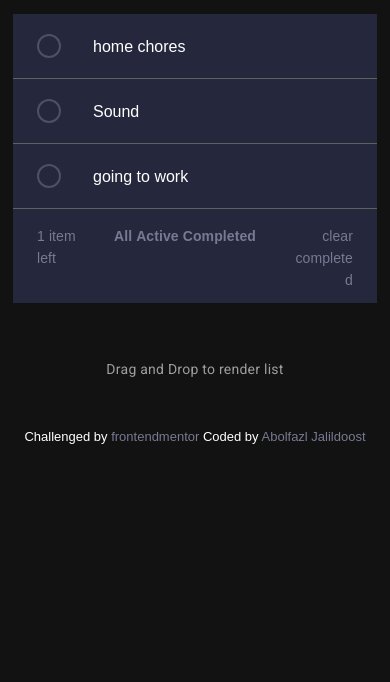
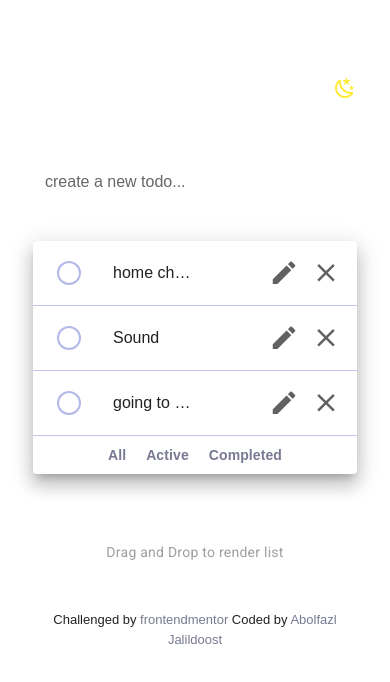
Before and after one commit to Abolfazl-JD/main-todolist, a Vue app: page / in a window 390 px wide. Shown: the top 682 px of the page. Built offline with nearby package versions, Linux system fonts and the light colour scheme; a web font is replaced by a local one.

Commit message:
make todolist responsive

```diff
--- a/src/App.vue
+++ b/src/App.vue
@@ -1,45 +1,76 @@
 <template>
   <v-app>
     <v-main>
+      <div class="header d-none d-sm-block">
         <v-img
-        :src="require('./assets/images/bg-desktop-dark.jpg')"
+          v-if="$vuetify.theme.dark"
+          src="./assets/images/bg-desktop-light.jpg"
           width="100%"
+          class="header-pic"
         ></v-img>
+        <v-img
+          v-else
+          src="./assets/images/bg-desktop-dark.jpg"
+          width="100%"
+          class="header-pic"
+        ></v-img>
+      </div>
+      <div class="header d-sm-none">
+        <v-img
+          v-if="$vuetify.theme.dark"
+          src="./assets/images/bg-mobile-light.jpg"
+          width="100%"
+          class="header-pic"
+        ></v-img>
+        <v-img
+          v-else
+          src="./assets/images/bg-mobile-dark.jpg"
+          width="100%"
+          class="header-pic"
+        ></v-img>
+      </div>
+
       <v-card
         width="576"
-        class="mx-auto todo-card"
+        class="mx-auto todo-card px-5"
         outlined
         color="transparent"
       >
         <v-container>
           <v-row>
             <v-col>
-              <h1>TODO</h1>
+              <h1 class="white--text">TODO</h1>
             </v-col>
-            <v-col class="text-rigth d-flex justify-end">
-              <v-icon>mdi-white-balance-sunny</v-icon>
+            <v-col class="text-right d-flex justify-end">
+              <v-icon
+                @click="$vuetify.theme.dark = !$vuetify.theme.dark"
+                color="yellow"
+                >{{
+                  $vuetify.theme.dark
+                    ? "mdi-white-balance-sunny"
+                    : "mdi-weather-night"
+                }}</v-icon
+              >
             </v-col>
           </v-row>
           <v-card-text class="mt-5 px-0">
             <v-text-field
               solo
               flat
-              background-color="rgb(37 39 60)"
+              background-color="todolistColor"
               label="create a new todo..."
               v-model="newTodo"
               height="60"
               class="forminp"
             ></v-text-field>
-
-            <div class="todolist">
-              <v-list flat subheader color="rgb(37 39 60)">
+            <v-list flat subheader color="todolistColor rounded" elevation="12">
               <v-list-item-group multiple active-class="">
                 <v-list-item class="list-item py-2 pl-6">
                   <template v-slot:default="{ active }">
                     <v-list-item-action>
                       <span class="checkbox-wrapper">
                         <div
-                            class="circle d-flex justify-center align-center"
+                          class="circle d-flex justify-center align-center circleColor"
                           :class="{ gradient: active }"
                         >
                           <v-img
@@ -49,7 +80,7 @@
                             width="14"
                           ></v-img>
                           <div
-                              class="inside-hole"
+                            class="inside-hole todolistColor"
                             :class="{ gradient: active }"
                           ></div>
                         </div>
@@ -60,7 +91,7 @@
                       <v-list-item-title>home chores</v-list-item-title>
                     </v-list-item-content>
                     <v-spacer></v-spacer>
-                      <span class="list-item-icons">
+                    <span class="list-item-icons hidden-md-and-up">
                       <v-icon class="list-item-icon mr-3">mdi-pencil</v-icon>
                       <v-icon class="list-item-icon">mdi-close</v-icon>
                     </span>
@@ -72,7 +103,7 @@
                     <v-list-item-action>
                       <span class="checkbox-wrapper">
                         <div
-                            class="circle d-flex justify-center align-center"
+                          class="circle d-flex justify-center align-center circleColor"
                           :class="{ gradient: active }"
                         >
                           <v-img
@@ -82,7 +113,7 @@
                             width="14"
                           ></v-img>
                           <div
-                              class="inside-hole"
+                            class="inside-hole todolistColor"
                             :class="{ gradient: active }"
                           ></div>
                         </div>
@@ -93,7 +124,7 @@
                       <v-list-item-title>Sound</v-list-item-title>
                     </v-list-item-content>
                     <v-spacer></v-spacer>
-                      <span class="list-item-icons">
+                    <span class="list-item-icons hidden-md-and-up">
                       <v-icon class="list-item-icon mr-3">mdi-pencil</v-icon>
                       <v-icon class="list-item-icon">mdi-close</v-icon>
                     </span>
@@ -105,7 +136,7 @@
                     <v-list-item-action>
                       <span class="checkbox-wrapper">
                         <div
-                            class="circle d-flex justify-center align-center"
+                          class="circle d-flex justify-center align-center circleColor"
                           :class="{ gradient: active }"
                         >
                           <v-img
@@ -115,7 +146,7 @@
                             width="14"
                           ></v-img>
                           <div
-                              class="inside-hole"
+                            class="inside-hole todolistColor"
                             :class="{ gradient: active }"
                           ></div>
                         </div>
@@ -126,31 +157,31 @@
                       <v-list-item-title>going to work</v-list-item-title>
                     </v-list-item-content>
                     <v-spacer></v-spacer>
-                      <span class="list-item-icons">
+                    <span class="list-item-icons hidden-md-and-up">
                       <v-icon class="list-item-icon mr-3">mdi-pencil</v-icon>
                       <v-icon class="list-item-icon">mdi-close</v-icon>
                     </span>
                   </template>
                 </v-list-item>
               </v-list-item-group>
-              </v-list>
               <v-row class="pt-2 px-6 todo-info">
-                <v-col cols="3">
+                <v-col cols="3 d-none d-lg-block">
                   <span>1 item left</span>
                 </v-col>
                 <v-col
-                  class="text-center d-flex align-content-center justify-space-evenly pl-0 pr-5 font-weight-bold"
-                  cols="6"
+                  class="text-center align-content-center font-weight-bold mx-auto"
+                  sm="12"
+                  md="6"
                 >
-                  <span>All</span>
-                  <span>Active</span>
-                  <span>Completed</span>
+                  <span class="mr-5 pointer">All</span>
+                  <span class="mr-5 pointer">Active</span>
+                  <span class="pointer">Completed</span>
                 </v-col>
-                <v-col class="text-right" cols="3">
-                  <span>clear completed</span>
+                <v-col class="text-right" cols="3 d-none d-lg-block">
+                  <span class="font-small">clear completed</span>
                 </v-col>
               </v-row>
-            </div>
+            </v-list>
           </v-card-text>
           <p class="mt-13 body-2 text-center grey--text">
             Drag and Drop to render list
@@ -179,7 +210,7 @@ export default {
 };
 </script>
 
-<style>
+<style lang="scss">
 @import url("https://fonts.googleapis.com/css2?family=Josefin:wght@500&display=swap");
 
 html,
@@ -188,12 +219,12 @@ body {
   font-size: 18px;
 }
 
-.justify-space-evenly {
-  justify-content: space-evenly;
+.font-small {
+  font-size: 13px;
 }
 
-.font-small {
-  font-size: 13px;
+.pointer {
+  cursor: pointer;
 }
 
 .v-application {
@@ -213,17 +244,12 @@ h1 {
   margin-top: -260px;
 }
 
-.todolist {
-  background-color: rgb(37 39 60);
-}
-
 .checkbox-wrapper {
   cursor: pointer;
   position: relative;
 }
 
 .circle {
-  background-color: rgb(77 80 102);
   width: 1.5rem;
   height: 1.5rem;
   border-radius: 50%;
@@ -243,7 +269,6 @@ h1 {
   left: 0;
   right: 0;
   bottom: 0;
-  background-color: rgb(37, 39, 60);
 }
 
 .check-icon {
@@ -256,16 +281,16 @@ h1 {
 }
 
 .list-item {
-  border-bottom: 1px solid #616161;
+  border-bottom: 1px solid var(--v-greyBorder-base);
   cursor: context-menu !important;
 }
 
-.list-item-icons {
-  display: none;
-}
+// .list-item-icons {
+//   display: none;
+// }
 
 .list-item:hover .list-item-icons {
-  display: flex;
+  display: flex !important;
 }
 
 .list-item-icon {
@@ -274,11 +299,21 @@ h1 {
   cursor: pointer;
 }
 
-.list-item-icon:hover {
-  color: #fff !important;
-}
-
 .todo-info span {
   color: #777a92;
 }
+
+.theme--light.v-icon:focus::after {
+  opacity: 0 !important;
+}
+
+.theme--dark.v-icon:focus::after {
+  opacity: 0 !important;
+}
+
+@media (max-width: 820px) {
+  .header-pic {
+    padding-top: 100px;
+  }
+}
 </style>
--- a/src/plugins/vuetify.js
+++ b/src/plugins/vuetify.js
@@ -5,6 +5,22 @@ Vue.use(Vuetify);
 
 export default new Vuetify({
   theme: {
-    dark: true,
+    options: {
+      customProperties: true,
+    },
+    themes: {
+      dark: {
+        todolistColor: "#25273c",
+        greyBorder: "#777a92",
+        circleColor: "#4d5066",
+        todoBorder: "#fff",
+      },
+      light: {
+        todolistColor: "#fff",
+        greyBorder: "#c0c5f0",
+        circleColor: "#b3b9e8",
+        todoBorder: "#b3b9e8",
+      },
+    },
   },
 });
```
Lines whose indentation alone changed are shown as unchanged.
